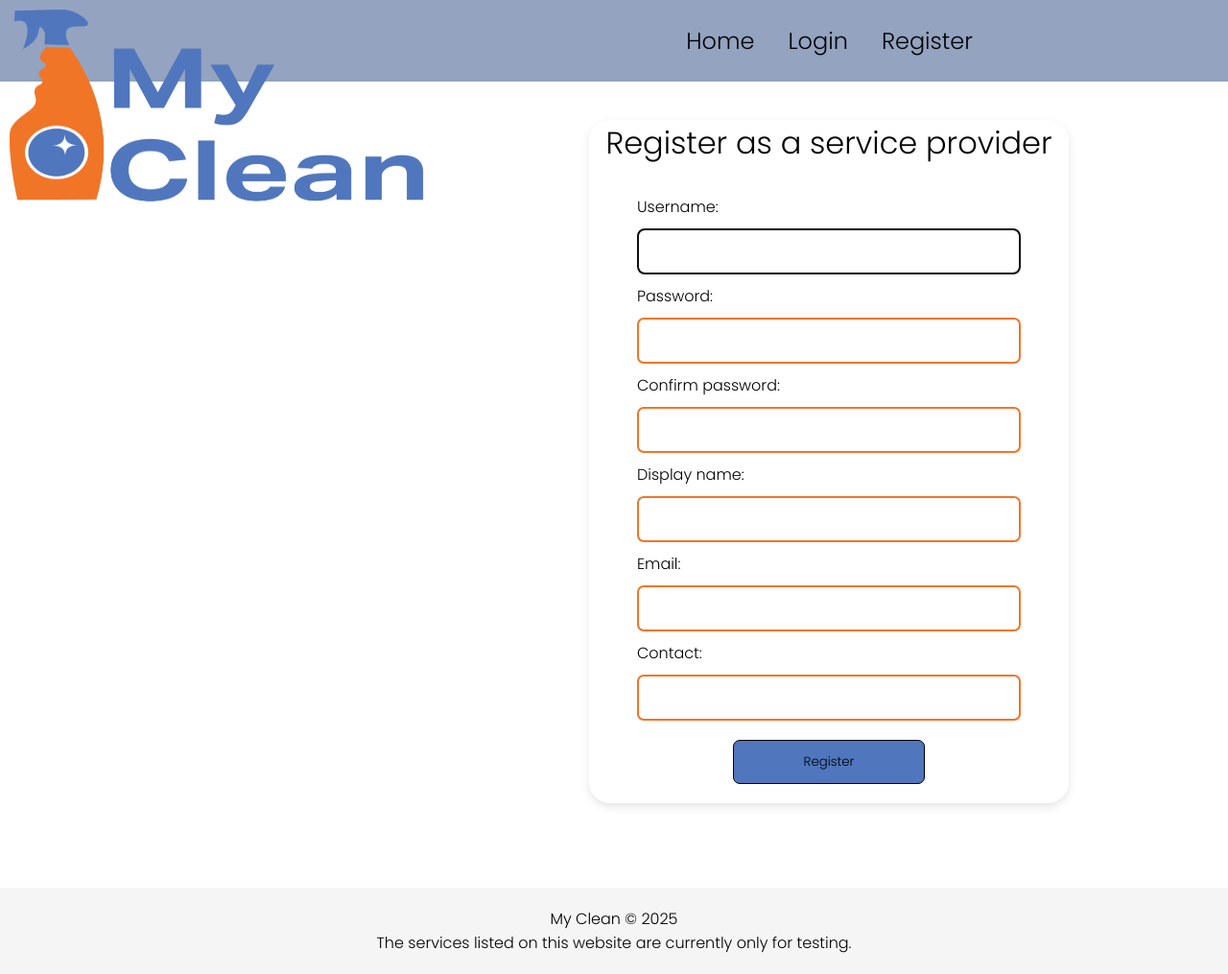
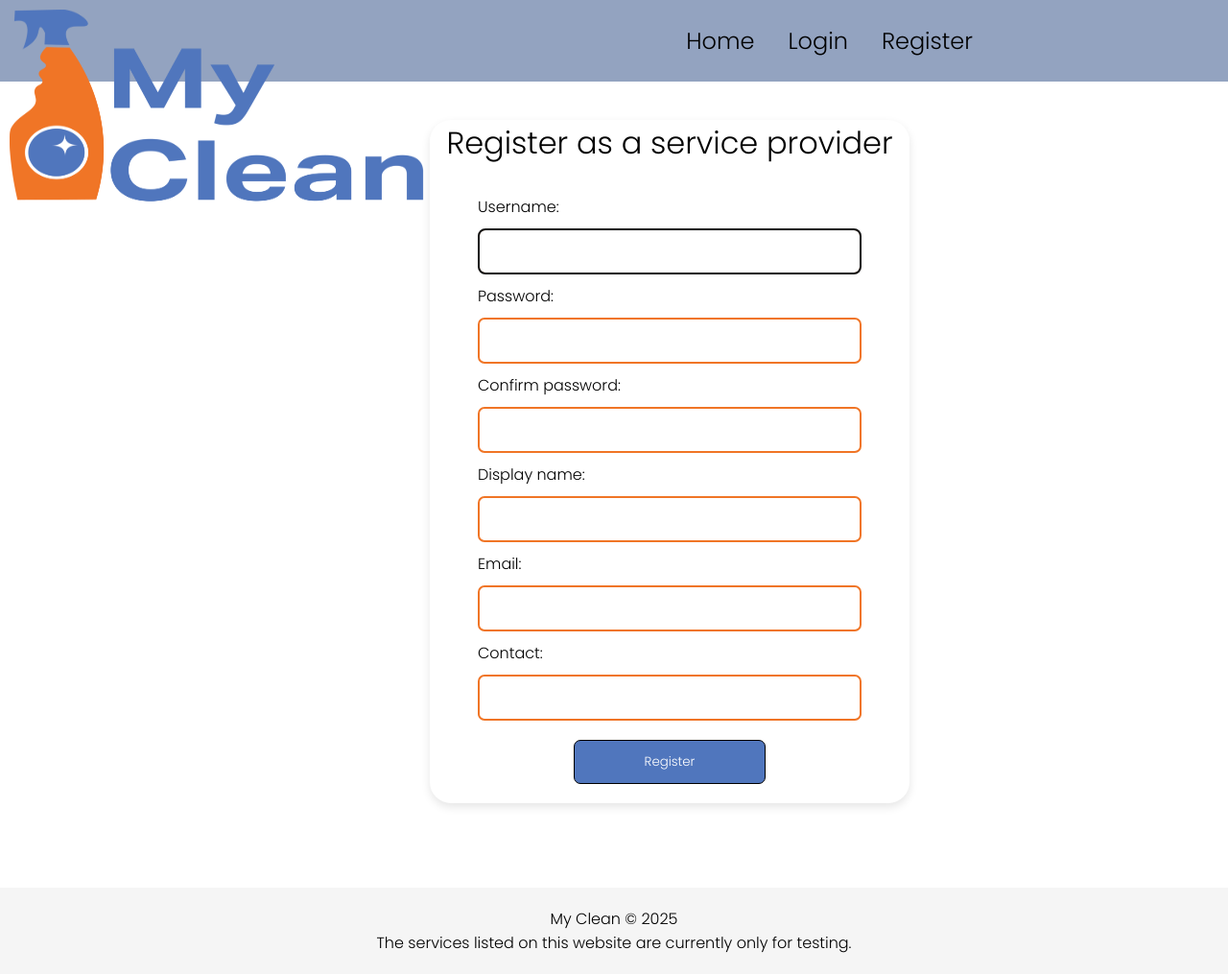
Before and after one commit to JoshuaDelosSantos/my-clean-project, a Django app: page /accounts/register_sp/ in a window 1280 px wide. Shown: the whole page at 96% size. Run offline with Django 5.2, Linux system fonts and the light colour scheme.

Commit message:
Fix alignment and change button text colour to white for registration page

```diff
--- a/myclean/static/css/style.css
+++ b/myclean/static/css/style.css
@@ -59,8 +59,6 @@ footer {
 .register-box {
     height: auto;
     width: 500px;
-    margin-left: auto;
-    margin-right: auto;
     margin-top: 5vh;
     display: flex;
     flex-direction: column;
@@ -133,6 +131,7 @@ footer {
     border-radius: 7px;
     border: 1px solid black;
     background-color: #5076BD;
+    color: white;
 }
 
 /* .register-sp button {
```
